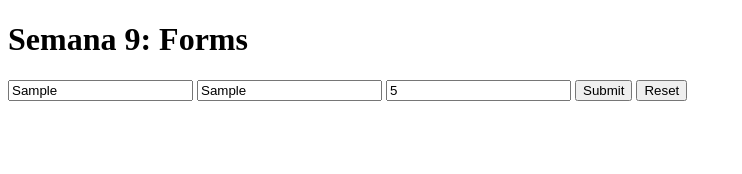
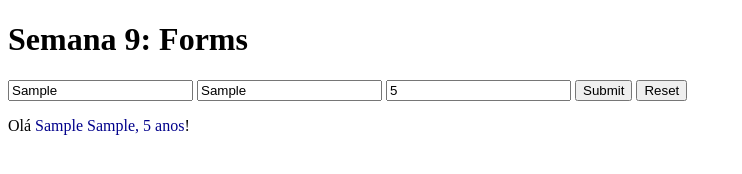
Before and after one commit to ufjf-dcc121/ufjf-dcc121-2023-1-atv9-LucasBGM, a plain HTML site: page index.html in a window 1280 px wide. Both pictures are taken after typing "Sample", "Sample", "5" into the empty fields and a click on the input 603 px from the left and 90 px from the top of the page. Shown: the whole page, without its empty margins (0-742 px from the left). Drawn offline with Linux system fonts and the light colour scheme.

Commit message:
Adiciona preencimento do paragrafo com os dados

```diff
--- a/index.html
+++ b/index.html
@@ -5,6 +5,11 @@
     <meta http-equiv="X-UA-Compatible" content="IE=edge">
     <meta name="viewport" content="width=device-width, initial-scale=1.0">
     <title>Semana 9: Forms</title>
+    <style>
+        p>span{
+            color: darkblue;
+        }
+    </style>
 </head>
 <body>
     <header>
@@ -20,13 +25,14 @@
 
 
 </form>
-
+<p></p>
 
 
 </main>
 <script>
     const form = document.querySelector("form");
     form.addEventListener("submit", aoEnviar);
+    const textoNome = document.querySelector("p");
 
     function aoEnviar(event){
         event.preventDefault();
@@ -36,6 +42,8 @@
         const idade = Number(form.idade.value);
         const nomeCompleto = `${nome} ${sobrenome}, ${idade} anos`;
         console.log(nomeCompleto);
+        textoNome.innerHTML = `Olá <span> ${nomeCompleto}</span>!`;
+
     }
 
 </script>
```
